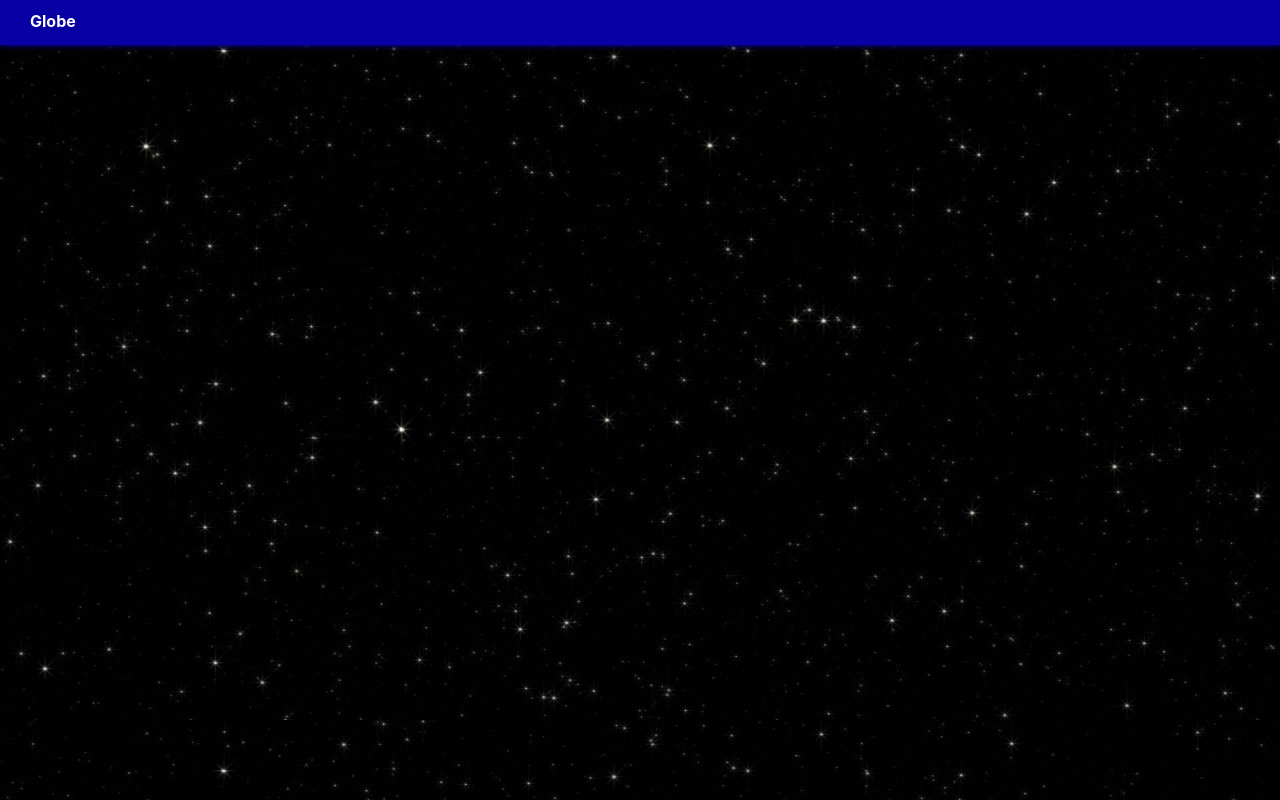
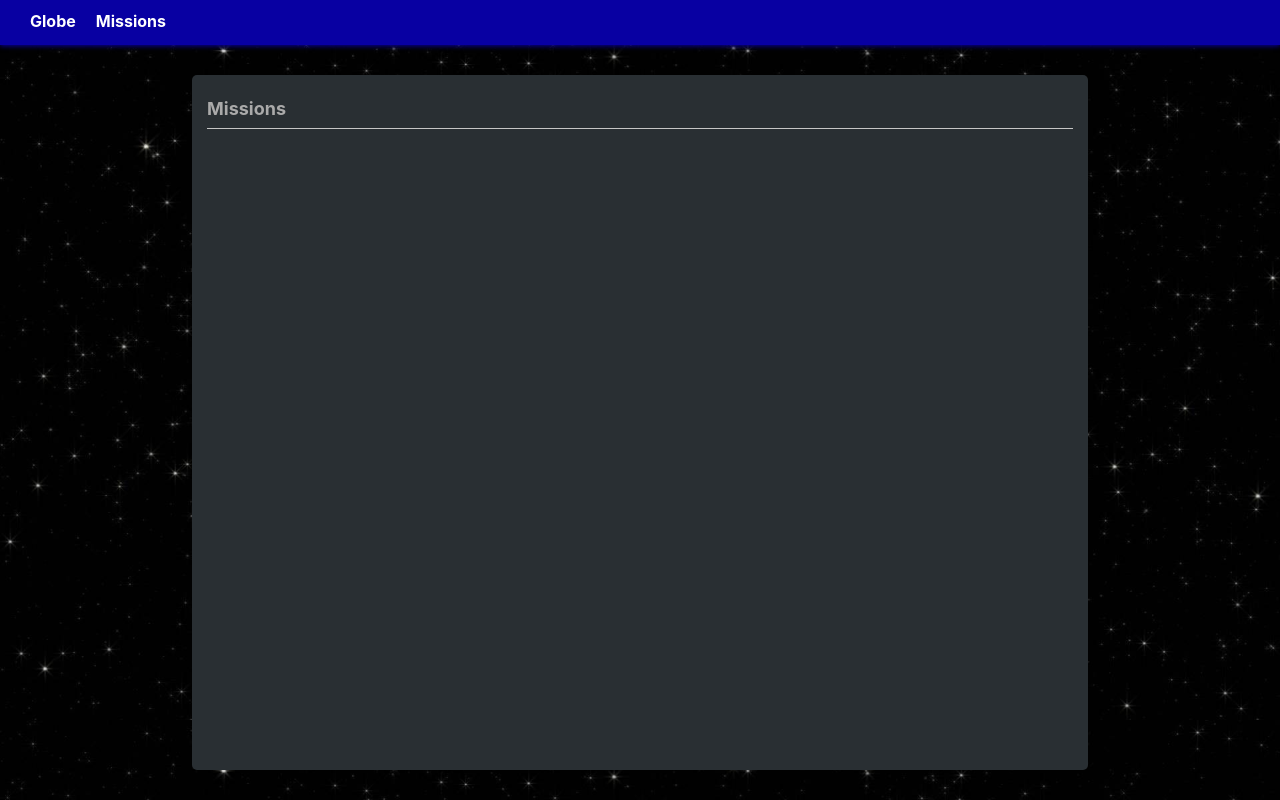
Before and after one commit to ydusaniuk/nasa.spaceappschallenge, a React (Create React App) app: page /missions in a window 1280 px wide. Built offline with nearby package versions, Linux system fonts and the light colour scheme.

Commit message:
feat(missions): implemented container for missions list

```diff
--- a/src/App.jsx
+++ b/src/App.jsx
@@ -2,6 +2,7 @@ import React from 'react';
 import { BrowserRouter, Switch, Route } from 'react-router-dom';
 
 import Layout from './containers/Layout/Layout';
+import Missions from './containers/Missions/Missions';
 import Dashboard from './containers/Dashboard/Dashboard';
 
 class App extends React.Component {
@@ -11,6 +12,7 @@ class App extends React.Component {
         <Layout>
           <Switch>
             <Route path="/" exact component={Dashboard}/>
+            <Route path="/missions" component={Missions}/>
           </Switch>
         </Layout>
       </BrowserRouter>
--- a/src/components/Globe/Globe.jsx
+++ b/src/components/Globe/Globe.jsx
@@ -111,7 +111,7 @@ class Globe extends React.Component {
   render() {
     return (
       <div id="globe-wrapper"
-           style={{width: '100%', height: '100%', 'min-height': '360px'}}>
+           style={{width: '100%', height: '100%', minHeight: '360px'}}>
         <canvas id="globe" style={{display: 'block', margin: '0 auto'}} />
       </div>
     );
--- a/src/components/Navigation/NavItems/NavItems.jsx
+++ b/src/components/Navigation/NavItems/NavItems.jsx
@@ -6,6 +6,7 @@ import NavItem from '../NavItem/NavItem';
 const NavItems = (props) => (
   <ul className={styles.NavItems}>
     <NavItem onClick={props.onClick} to="/" exact>Globe</NavItem>
+    <NavItem onClick={props.onClick} to="/missions" exact>Missions</NavItem>
   </ul>
 );
 
--- a/src/components/SpaceportPanel/MissionsInfo/MissionsInfo.jsx
+++ b/src/components/SpaceportPanel/MissionsInfo/MissionsInfo.jsx
@@ -1,7 +1,7 @@
 import React from 'react';
 
 import styles from './MissionsInfo.module.sass';
-import panelStyles from '../shared/Panel.module.sass';
+import panelStyles from '../../shared/Panel.module.sass';
 
 const MissionsInfo = (props) => (
   <div className={[styles.MissionsInfo, panelStyles.Panel].join(' ')}>
--- a/src/components/SpaceportPanel/SpaceportInfo/SpaceportInfo.jsx
+++ b/src/components/SpaceportPanel/SpaceportInfo/SpaceportInfo.jsx
@@ -1,7 +1,7 @@
 import React from 'react';
 
 import styles from './SpaceportInfo.module.sass';
-import panelStyles from '../shared/Panel.module.sass';
+import panelStyles from '../../shared/Panel.module.sass';
 
 const SpaceportInfo = (props) => (
   <div className={[styles.SpaceportInfo, panelStyles.Panel].join(' ')}>
--- a/src/components/SpaceportPanel/shared/Panel.module.sass
+++ b/src/components/shared/Panel.module.sass
@@ -1,6 +1,4 @@
 .Panel
-  width: 100%
-
   padding: 15px
   box-sizing: border-box
   color: #fff
@@ -19,6 +17,17 @@
     color: #aaa
     border-bottom: 1px solid #c6c6c6
 
+  .TitleBlock
+    display: flex
+    align-items: center
+    flex-direction: row
+    justify-content: space-between
+
+    border-bottom: 1px solid #c6c6c6
+
+    .Title
+      border: none
+
   .Content
     font-size: 16px
 
--- a/src/containers/Layout/Layout.module.sass
+++ b/src/containers/Layout/Layout.module.sass
@@ -11,8 +11,9 @@
 
   .Content
     grid-area: b
+    padding: 30px 0
 
 @media (min-width: 500px)
   .Layout
     grid-template-columns: min-content auto
-    grid-template-areas: "h h h h" "p b b b" "p b b b" "p b b b"
+    grid-template-areas: "h h h h" "b b b b" "b b b b" "b b b b"
--- /dev/null
+++ b/src/containers/Missions/Missions.jsx
@@ -0,0 +1,19 @@
+import React from 'react';
+
+import styles from './Missions.module.sass';
+import panelStyles from '../../components/shared/Panel.module.sass';
+
+class Missions extends React.Component {
+  render() {
+    return (
+      <div className={[panelStyles.Panel, styles.Missions].join(' ')}>
+        <div className={panelStyles.TitleBlock}>
+          <h2 className={panelStyles.Title}>Missions</h2>
+          {/*<ListLayoutToggle iconName="list"/>*/}
+        </div>
+      </div>
+    )
+  }
+}
+
+export default Missions;
--- /dev/null
+++ b/src/containers/Missions/Missions.module.sass
@@ -0,0 +1,12 @@
+.Missions
+  color: #ffffff
+  display: flex
+  flex-direction: column
+
+  margin: 0 auto
+  padding: 30px
+  box-sizing: border-box
+
+  width: 70%
+
+  height: 100%
```
Also changed, not shown: src/components/UI/Toggles/ListLayoutToggle/ListLayoutToggle.jsx (added, +39 -0 lines), src/components/UI/Toggles/ListLayoutToggle/ListLayoutToggle.module.sass (added, +27 -0 lines).
